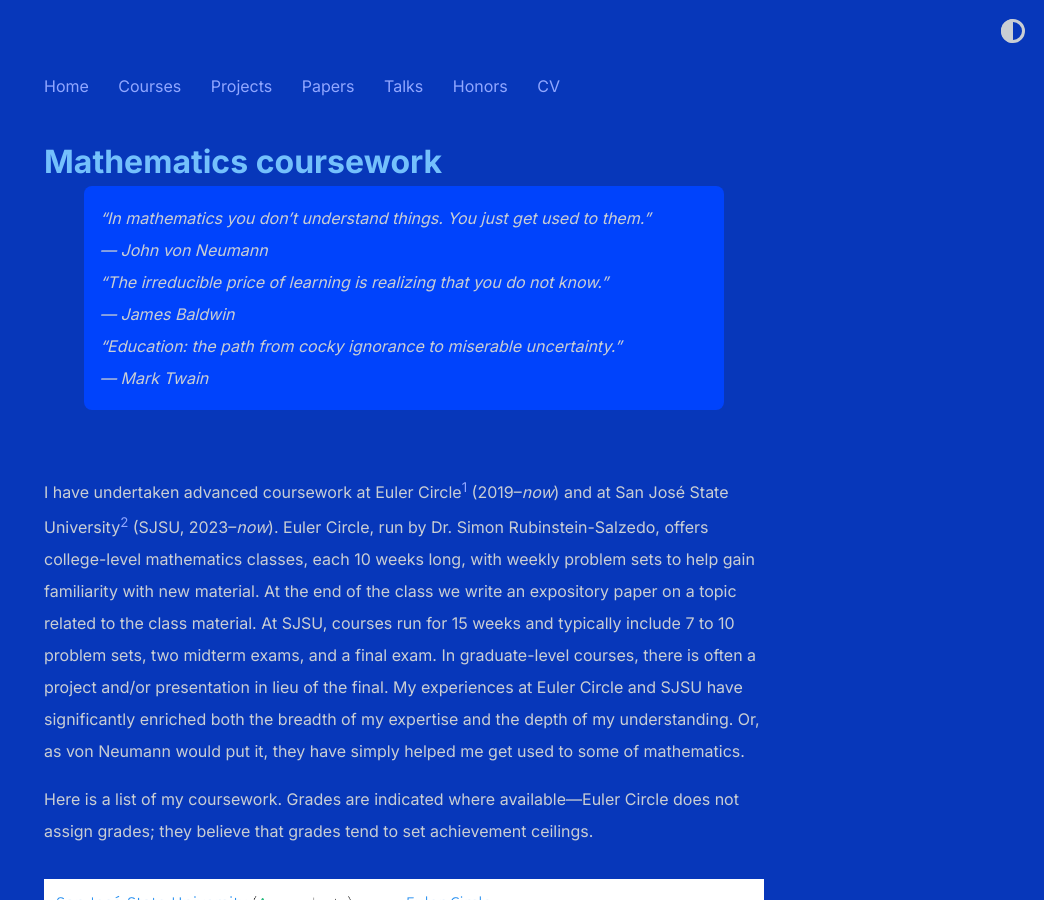
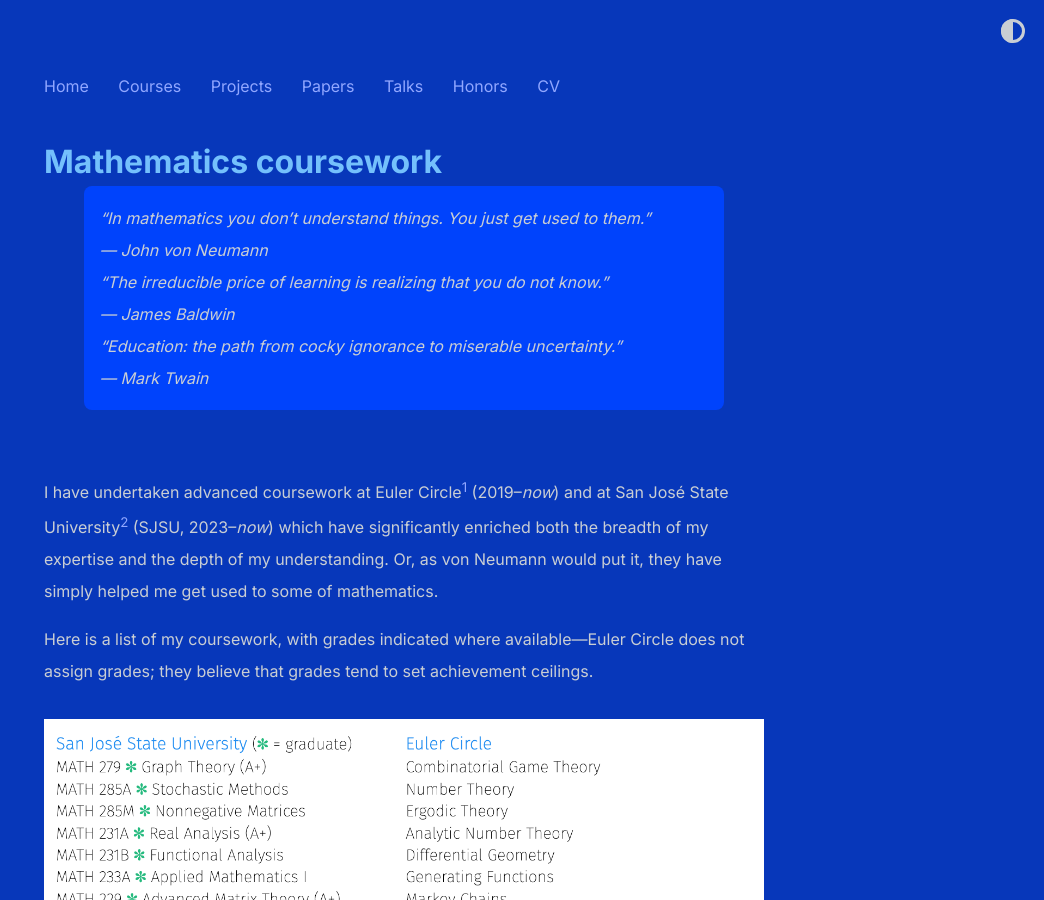
Before and after one commit to shihankanungo/shihankanungo.github.io, a Jekyll site: the page built from courses.md, in a window 1280 px wide and 900 px high. Shown: the whole window, without its empty margins (236-1280 px from the left). Built offline with Jekyll 4.4.1, drawn with Linux system fonts in a browser that asks for light colours.

Commit message:
Update courses.md

```diff
--- a/courses.md
+++ b/courses.md
@@ -9,13 +9,13 @@
 
 <br>
 
-I have undertaken advanced coursework at Euler Circle[^1] (2019--_now_) and at San José State University[^2] (SJSU, 2023--_now_). Euler Circle, run by Dr. Simon Rubinstein-Salzedo, offers college-level mathematics classes, each 10 weeks long, with weekly problem sets to help gain familiarity with new material. At the end of the class we write an expository paper on a topic related to the class material. At SJSU, courses run for 15 weeks and typically include 7 to 10 problem sets, two midterm exams, and a final exam. In graduate-level courses, there is often a project and/or presentation in lieu of the final. My experiences at Euler Circle and SJSU have significantly enriched both the breadth of my expertise and the depth of my understanding. Or, as von Neumann would put it, they have simply helped me get used to some of mathematics.
+I have undertaken advanced coursework at Euler Circle[^1] (2019--_now_) and at San José State University[^2] (SJSU, 2023--_now_) which have significantly enriched both the breadth of my expertise and the depth of my understanding. Or, as von Neumann would put it, they have simply helped me get used to some of mathematics.
 <br>
 
 [^1]: Euler Circle, run by Dr. Simon Rubinstein-Salzedo, offers college-level mathematics classes, each 10 weeks long, with weekly problem sets to help gain familiarity with new material. At the end of the class we write an expository paper on a topic related to the class material.
 [^2]: At SJSU, courses run for 15 weeks and typically include 7 to 10 problem sets, two midterm exams, and a final exam. In graduate-level courses, there is often a project and/or presentation in lieu of the final.
 
-Here is a list of my coursework. Grades are indicated where available---Euler Circle does not assign grades; they believe that grades tend to set achievement ceilings.
+Here is a list of my coursework, with grades indicated where available---Euler Circle does not assign grades; they believe that grades tend to set achievement ceilings.
 <br> <br>
 ![courses](images/courses-25sp.png)
 <br>
```
